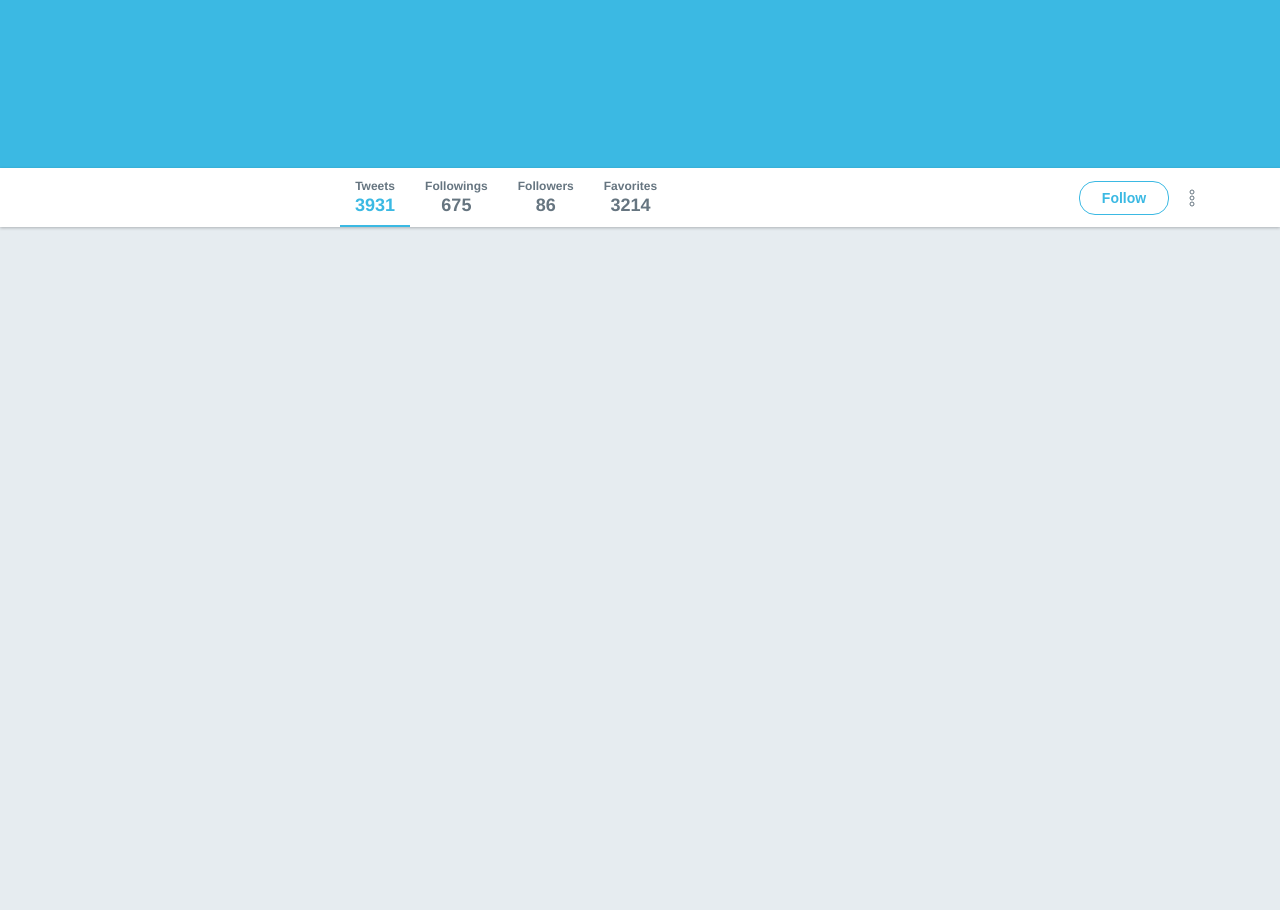
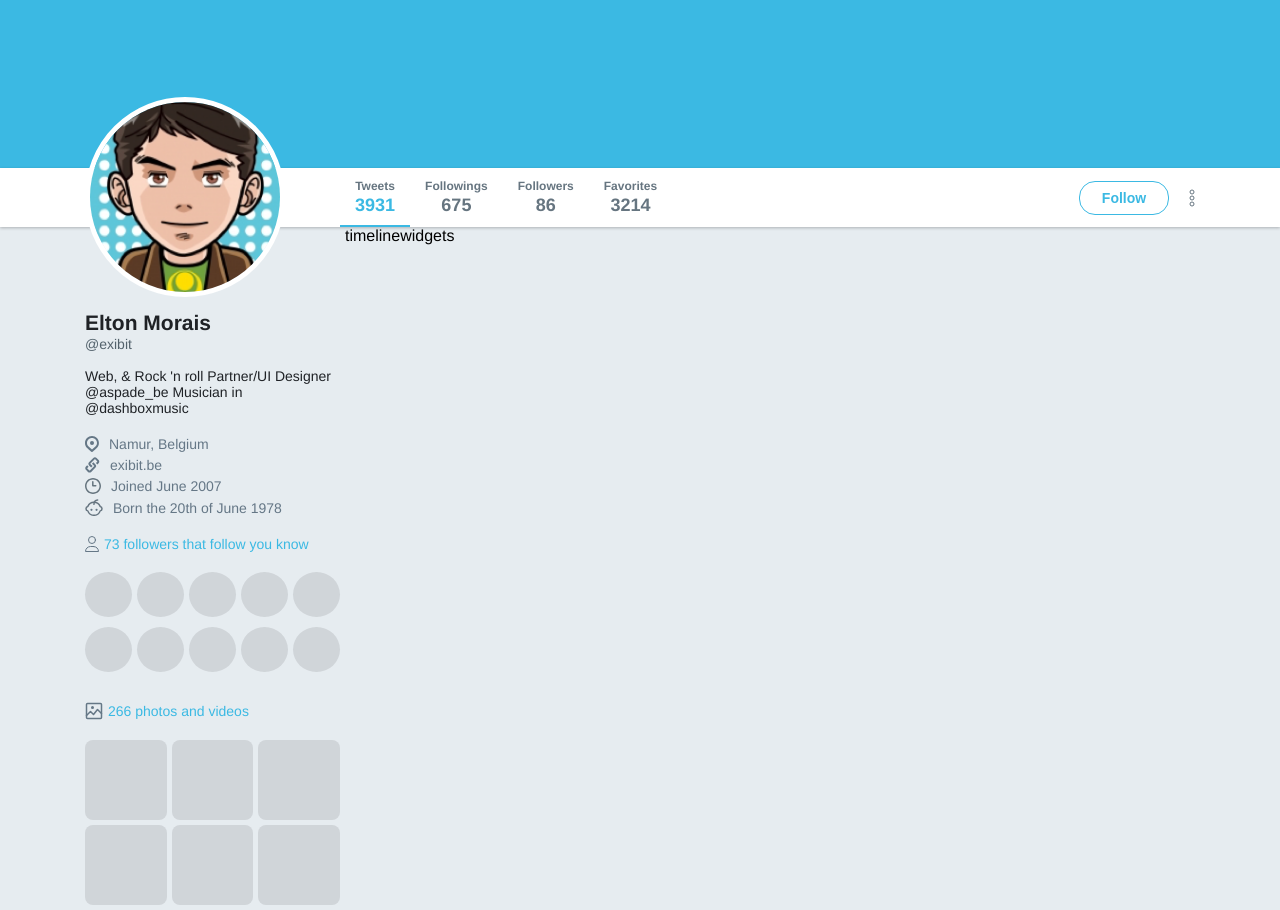
Before and after one commit to eltonMoraisD/Twiter-Clone, a plain HTML site: page index.html in a window 1280 px wide. Shown: the part 258-1168 px from the top of the page. Before the commit the page ends 800 px from the top, so only its background shows below. Drawn offline with Linux system fonts and the light colour scheme.

Commit message:
estilizando o profile

```diff
--- a/index.html
+++ b/index.html
@@ -70,5 +70,59 @@
 
   </div>
 
+  <!--colunas e timeline-->
+  <div class="wrapper-content content">
+    <aside class="profile">
+      <img class="avatar" src="/images/avatar.png" alt="Profile">
+      <h1>Elton Morais</h1>
+      <span>@exibit</span>
+      <p>Web, & Rock 'n roll Partner/UI Designer @aspade_be Musician in @dashboxmusic</p>
+
+      <ul class="list">
+        <li><img src="images/place.svg" alt="Place">Namur, Belgium</li>
+        <li><img src="images/url.svg" alt="url">exibit.be</li>
+        <li><img src="images/joined.svg" alt="joined">Joined June 2007</li>
+        <li><img src="images/born.svg" alt="born">Born the 20th of June 1978</li>
+      </ul>
+
+      <div class="widget followres">
+        <strong> <img src="images/followers.svg" alt="followers"> 73 followers that follow you know</strong>
+        <ul>
+          <li></li>
+          <li></li>
+          <li></li>
+          <li></li>
+          <li></li>
+          <li></li>
+          <li></li>
+          <li></li>
+          <li></li>
+          <li></li>
+        </ul>
+      </div>
+
+      <div class="widget images">
+        <strong> <img src="images/images.svg" alt="followers"> 266 photos and videos</strong>
+        <ul>
+          <li></li>
+          <li></li>
+          <li></li>
+          <li></li>
+          <li></li>
+          <li></li>
+        </ul>
+      </div>
+
+    </aside>
+
+    <section class="timeline">
+      timeline
+    </section>
+
+    <aside class="widgets">
+      widgets
+    </aside>
+  </div>
+
 </body>
 </html>
--- a/style.css
+++ b/style.css
@@ -186,3 +186,108 @@ div.bar .content .actions button {
 	background: #fff;
 	margin-right: 20px;
 }
+
+/*Lado esquerdo*/
+div.wrapper-content {
+	display: flex;
+}
+
+div.wrapper-content aside.profile {
+	width: 260px;
+}
+
+div.wrapper-content aside.profile img.avatar {
+	width: 200px;
+	height: 200px;
+	border-radius: 50%;
+	border: 5px solid #fff;
+	margin-top: -130px;
+}
+
+div.wrapper-content aside.profile h1 {
+	font-size: 21px;
+	color: #1f2226;
+	margin-top: 10px;
+}
+
+div.wrapper-content aside.profile span {
+	font-size: 14px;
+	color: #53626c;
+}
+
+div.wrapper-content aside.profile p {
+	margin-top: 15px;
+	font-size: 14px;
+	color: #1f2226;
+}
+
+div.wrapper-content aside.profile ul {
+	margin-top: 20px;
+	list-style: none;
+}
+
+div.wrapper-content aside.profile ul.list li {
+	font-size: 14px;
+	color: #657786;
+	display: flex;
+	align-items: center;
+	margin-top: 5px;
+}
+div.wrapper-content aside.profile ul.list li:first-child {
+	margin: 0;
+}
+
+div.wrapper-content aside.profile ul.list li img {
+	margin-right: 10px;
+}
+
+div.wrapper-content aside.profile .widget {
+	margin-top: 20px;
+}
+
+div.wrapper-content aside.profile .widget strong {
+	font-weight: normal;
+	color: #3bb9e3;
+	font-size: 14px;
+	display: flex;
+	align-items: center;
+}
+
+div.wrapper-content aside.profile .widget strong img {
+	margin-right: 5px;
+}
+
+div.wrapper-content aside.profile .followres ul {
+	list-style: none;
+	display: flex;
+	flex-wrap: wrap;
+	align-content: flex-start;
+	align-items: flex-start;
+}
+
+div.wrapper-content aside.profile .followres ul li {
+	width: 45px;
+	height: 45px;
+	background: #d0d5d9;
+	border-radius: 50%;
+	flex: 1 0 auto;
+
+	margin: 0 5px 10px 0;
+}
+
+div.wrapper-content aside.profile .images ul {
+	list-style: none;
+	display: flex;
+	flex-wrap: wrap;
+	align-content: flex-start;
+	align-items: flex-start;
+}
+
+div.wrapper-content aside.profile .images ul li {
+	width: 80px;
+	height: 80px;
+	background: #d0d5d9;
+	border-radius: 8px;
+	flex: 1 0 auto;
+	margin: 0 5px 5px 0;
+}
```
